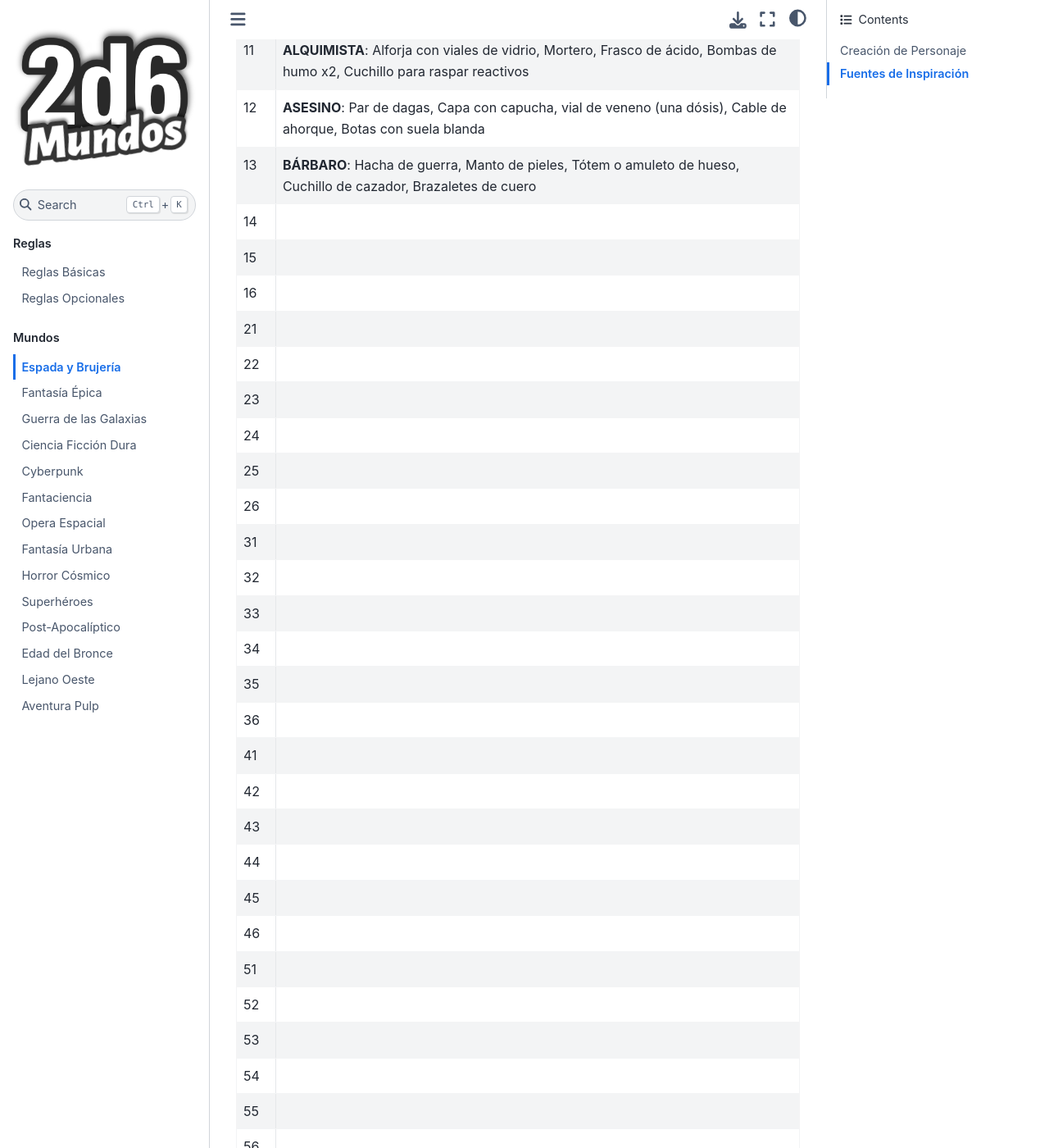
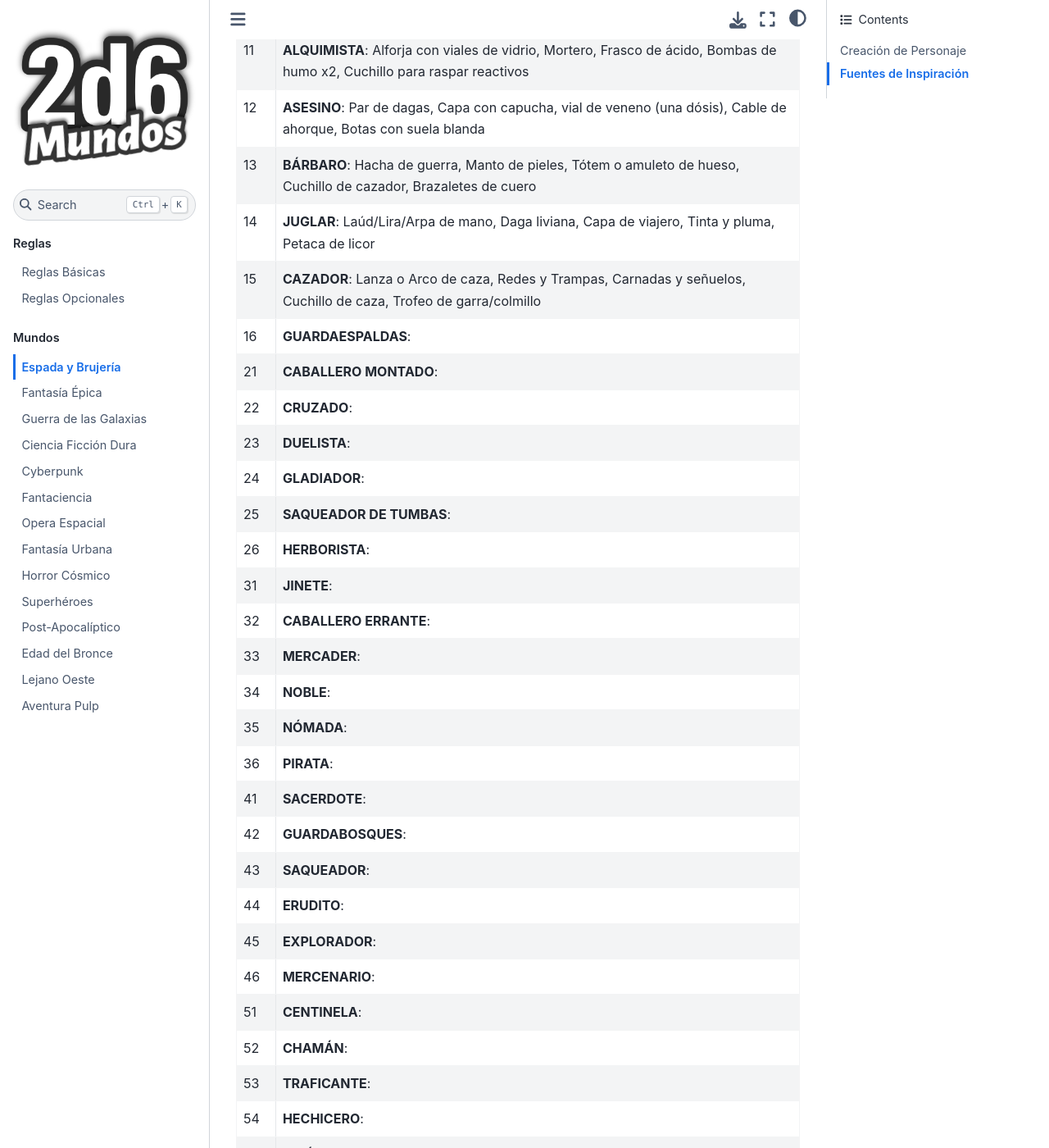
Before and after one commit to TaTooKa/2d6Mundos, a Sphinx documentation site: the page built from docs/source/pages/worlds/espada-y-brujeria.rst, in a window 1280 px wide and 1400 px high, scrolled down 221 px. Shown: the whole window at 82% size. Built offline with Sphinx 7.4.7 and the Sphinx Book theme 1.1.4, drawn with Linux system fonts in a browser that asks for light colours; some web fonts are replaced; some of the changed text lies outside the part shown.

Commit message:
more rules.

```diff
--- a/docs/source/pages/worlds/espada-y-brujeria.rst
+++ b/docs/source/pages/worlds/espada-y-brujeria.rst
@@ -11,39 +11,41 @@
    "11", "**ALQUIMISTA**: Alforja con viales de vidrio, Mortero, Frasco de ácido, Bombas de humo x2, Cuchillo para raspar reactivos"
    "12", "**ASESINO**: Par de dagas, Capa con capucha, vial de veneno (una dósis), Cable de ahorque, Botas con suela blanda"
    "13", "**BÁRBARO**: Hacha de guerra, Manto de pieles, Tótem o amuleto de hueso, Cuchillo de cazador, Brazaletes de cuero"
-   "14", ""
-   "15", ""
-   "16", ""
-   "21", ""
-   "22", ""
-   "23", ""
-   "24", ""
-   "25", ""
-   "26", ""
-   "31", ""
-   "32", ""
-   "33", ""
-   "34", ""
-   "35", ""
-   "36", ""
-   "41", ""
-   "42", ""
-   "43", ""
-   "44", ""
-   "45", ""
-   "46", ""
-   "51", ""
-   "52", ""
-   "53", ""
-   "54", ""
-   "55", ""
-   "56", ""
-   "61", ""
-   "62", ""
-   "63", ""
-   "64", ""
-   "65", ""
-   "66", ""
+   "14", "**JUGLAR**: Laúd/Lira/Arpa de mano, Daga liviana, Capa de viajero, Tinta y pluma, Petaca de licor"
+   "15", "**CAZADOR**: Lanza o Arco de caza, Redes y Trampas, Carnadas y señuelos, Cuchillo de caza, Trofeo de garra/colmillo"
+   "16", "**GUARDAESPALDAS**: "
+   "21", "**CABALLERO MONTADO**: "
+   "22", "**CRUZADO**: "
+   "23", "**DUELISTA**: "
+   "24", "**GLADIADOR**: "
+   "25", "**SAQUEADOR DE TUMBAS**: "
+   "26", "**HERBORISTA**: "
+   "31", "**JINETE**: "
+   "32", "**CABALLERO ERRANTE**: "
+   "33", "**MERCADER**: "
+   "34", "**NOBLE**: "
+   "35", "**NÓMADA**: "
+   "36", "**PIRATA**: "
+   "41", "**SACERDOTE**: "
+   "42", "**GUARDABOSQUES**: "
+   "43", "**SAQUEADOR**: "
+   "44", "**ERUDITO**: "
+   "45", "**EXPLORADOR**: "
+   "46", "**MERCENARIO**: "
+   "51", "**CENTINELA**: "
+   "52", "**CHAMÁN**: "
+   "53", "**TRAFICANTE**: "
+   "54", "**HECHICERO**: "
+   "55", "**ESPÍA**: "
+   "56", "**MATÓN CALLEJERO**: "
+   "61", "**ESPADACHÍN**: "
+   "62", "**LADRÓN**: "
+   "63", "**GUÍA**: "
+   "64", "**BUSCADOR DE TESOROS**: "
+   "65", "**CAPITÁN DE LA ESCUADRA**: "
+   "66", "**BRUJO**: "
+
+Si comienzas con más de un Trasfondo, mezcla los objetos iniciales de cada uno de ellos como prefieras, siempre y cuando quedes con 5.
 
 Fuentes de Inspiración
 ----------------------
```
